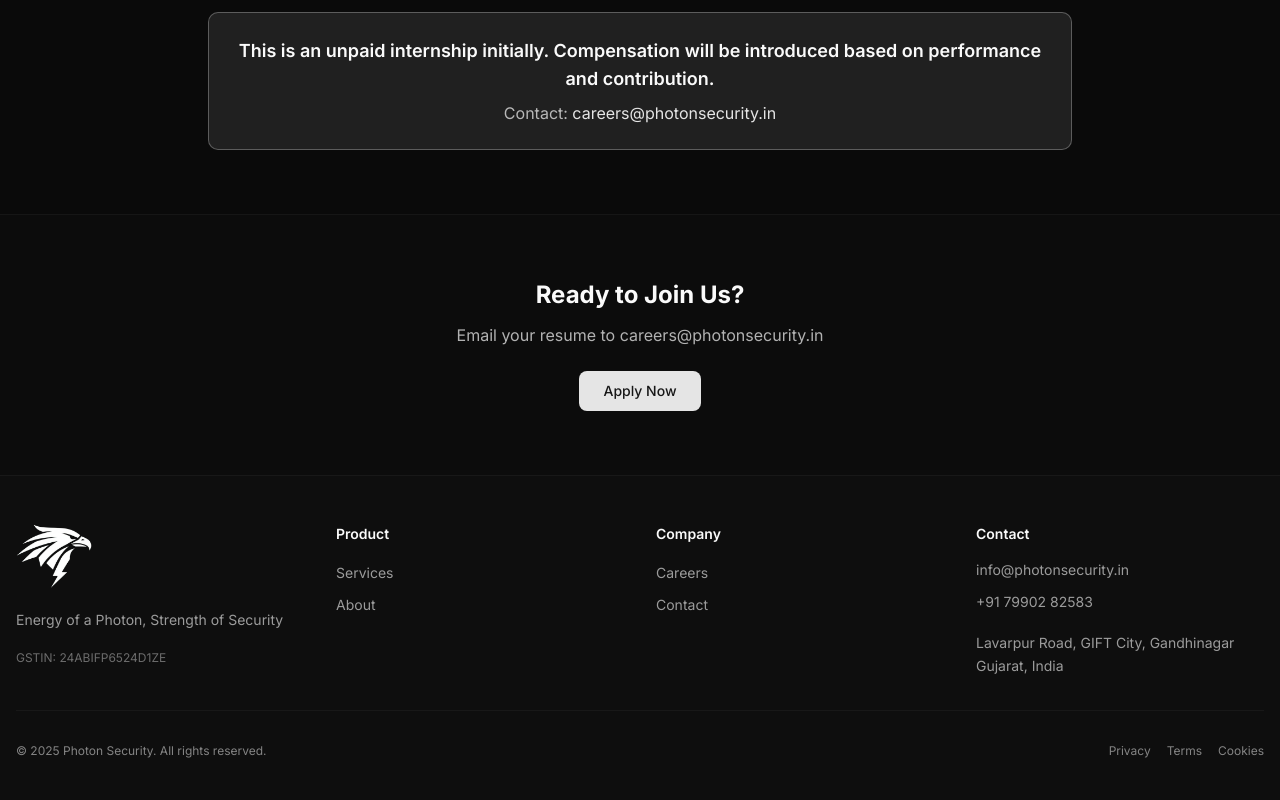
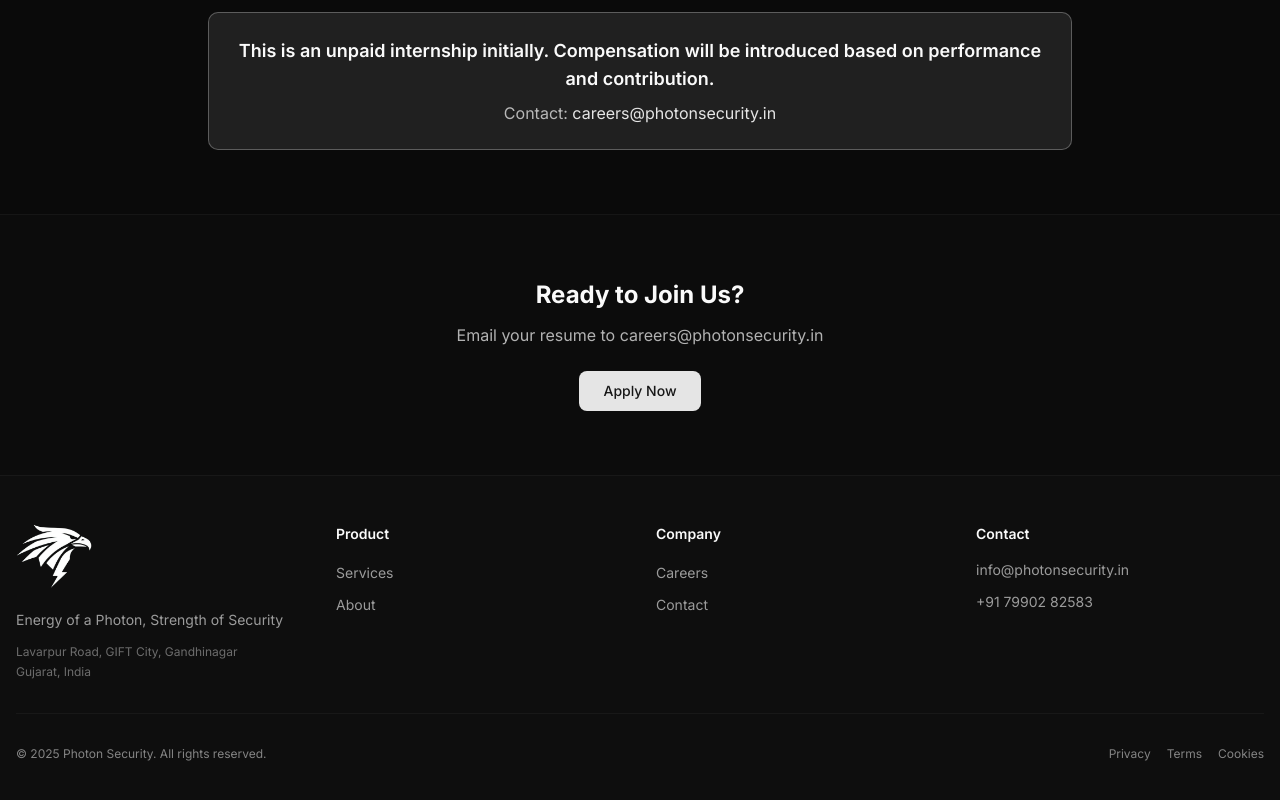
Before and after one commit to Locus2312/photon-security, a Next.js app: page /careers/software-developer-intern in a window 1280 px wide. Shown: the part 1169-1969 px from the top of the page. Built offline with nearby package versions, Linux system fonts and the light colour scheme.

Commit message:
fix: removed GSTIN

```diff
--- a/app/layout.tsx
+++ b/app/layout.tsx
@@ -7,7 +7,7 @@ import { Analytics } from "@vercel/analytics/next";
 import { Navbar } from "@/components/navbar";
 import { Footer } from "@/components/footer";
 import { BackToTop } from "@/components/back-to-top";
-import { ChatBot } from "@/components/ChatBot";
+import { ChatBot } from "@/components/chatBot";
 import "./globals.css";
 
 const farray = localFont({
--- a/components/ChatBot.tsx
+++ b/components/chatBot.tsx
@@ -43,7 +43,7 @@ export function ChatBot() {
 
       {/* Chat Window */}
       {isOpen && (
-        <div className="fixed bottom-6 right-6 w-[380px] h-[600px] max-h-[80vh] flex flex-col bg-background border border-border rounded-2xl shadow-2xl z-50 overflow-hidden animate-in slide-in-from-bottom-5 fade-in duration-300">
+        <div className="fixed bottom-6 right-6 w-95 h-150 max-h-[80vh] flex flex-col bg-background border border-border rounded-2xl shadow-2xl z-50 overflow-hidden animate-in slide-in-from-bottom-5 fade-in duration-300">
           {/* Header */}
           <div className="flex items-center justify-between p-4 border-b bg-card">
             <div className="flex items-center gap-2">
@@ -96,7 +96,7 @@ export function ChatBot() {
                           : "");
 
                       return (
-                        <div className="prose prose-sm dark:prose-invert max-w-none break-words">
+                        <div className="prose prose-sm dark:prose-invert max-w-none wrap-break-word">
                           <ReactMarkdown
                             components={{
                               p: ({ children }: { children?: React.ReactNode }) => <p className="mb-2 last:mb-0">{children}</p>,
--- a/components/footer.tsx
+++ b/components/footer.tsx
@@ -18,10 +18,13 @@ export function Footer() {
               />
             </Link>
 
-            <p className="text-sm text-foreground/60 mb-4">{BRAND.tagline}</p>
+            <p className="text-sm text-foreground/60 mb-2">{BRAND.tagline}</p>
 
             <div className="text-xs text-foreground/40 pt-1">
-              GSTIN: 24ABIFP6524D1ZE
+              <address className="not-italic leading-relaxed">
+                <div>Lavarpur Road, GIFT City, Gandhinagar</div>
+                <div>Gujarat, India</div>
+              </address>
             </div>
           </div>
 
@@ -75,11 +78,6 @@ export function Footer() {
               >
                 +91 79902 82583
               </a>
-
-              <address className="not-italic leading-relaxed pt-2">
-                <div>Lavarpur Road, GIFT City, Gandhinagar</div>
-                <div>Gujarat, India</div>
-              </address>
             </div>
           </div>
         </div>
```
